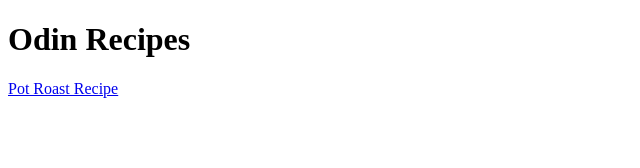
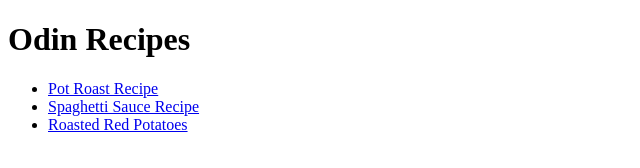
Before and after one commit to banor/odin-recipes, a plain HTML site: page index.html in a window 1280 px wide. Shown: the whole page, without its empty margins (0-640 px from the left). Drawn offline with Linux system fonts and the light colour scheme.

Commit message:
Link roasted-potatoes.html with index.html

```diff
--- a/index.html
+++ b/index.html
@@ -6,6 +6,10 @@
     </head>
     <body>
         <h1>Odin Recipes</h1>
-        <a href="recipes/pot-roast.html">Pot Roast Recipe</a>
+        <ul>
+            <li><a href="recipes/pot-roast.html">Pot Roast Recipe</a></li>
+            <li><a href="recipes/spaghetti-sauce.html">Spaghetti Sauce Recipe</a></li>
+            <li><a href="recipes/roasted-potatoes.html">Roasted Red Potatoes</a></li>
+        </ul>
     </body>
 </html>
```
